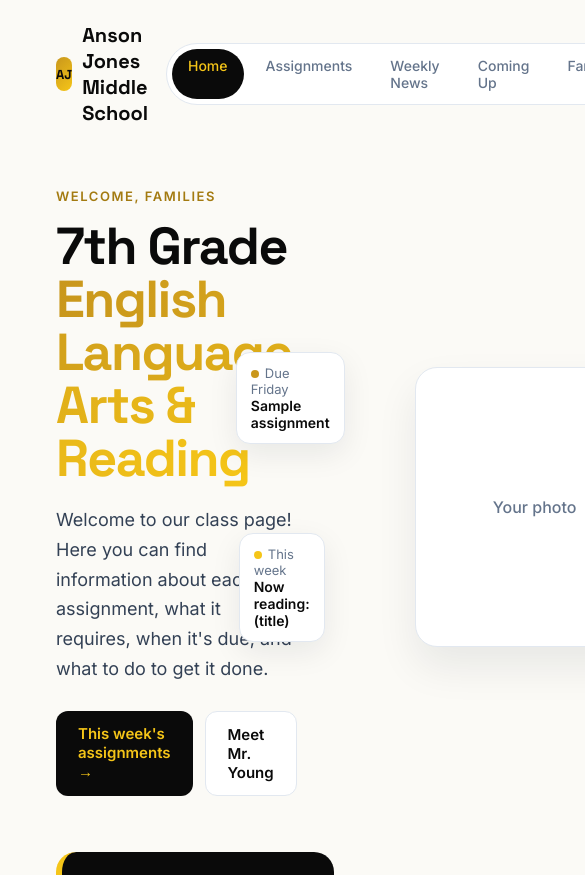
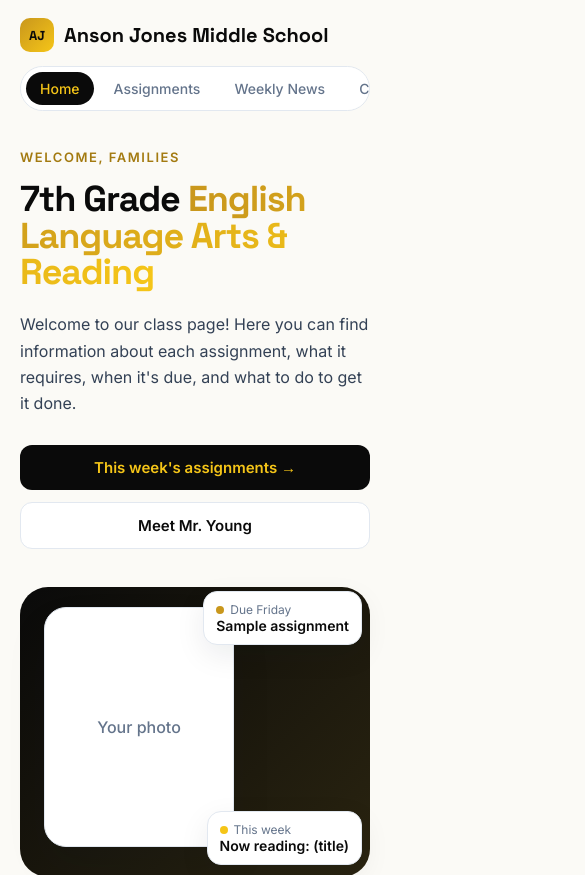
Before and after one commit to roderekyoung/mr-young-class, a plain HTML site: page index.html in a window 390 px wide. Shown: the top 875 px of the page, 585 px wide, since content can reach past the window. Drawn offline with Linux system fonts and the light colour scheme.

Commit message:
Mobile-friendly layout

```diff
--- a/index.html
+++ b/index.html
@@ -33,6 +33,25 @@ h1 .grad{background:linear-gradient(90deg,var(--accent),var(--accent2));-webkit-
 .card h3{font-family:'Space Grotesk';font-size:20px;margin:28px 0 6px}.card p{font-size:14px;line-height:1.55;color:var(--muted)}
 .bar{height:4px;width:36px;border-radius:4px;margin-top:16px}
 footer{padding:20px 56px;border-top:1px solid var(--line);font-size:13px;color:var(--muted);display:flex;justify-content:space-between}
+
+@media (max-width:900px){
+nav{flex-direction:column;align-items:flex-start;gap:14px;padding:18px 20px}
+nav ul{width:100%;overflow-x:auto;white-space:nowrap;-webkit-overflow-scrolling:touch;scrollbar-width:none}
+nav ul::-webkit-scrollbar{display:none}
+nav li{flex:none;padding:8px 14px}
+.hero{grid-template-columns:1fr;gap:28px;padding:20px 20px 32px}
+h1{font-size:36px!important}
+.hero p{font-size:16px}
+.btns{flex-direction:column}.btn{text-align:center}
+.visual{height:300px;max-width:380px;width:100%;margin:0 auto}
+.blob{inset:10px 0 0 0}
+.photo{left:24px;top:30px;width:190px;height:240px}
+.chip{font-size:12px;padding:10px 12px}.c1{right:8px;top:14px}.c2{right:8px;bottom:12px}
+.notice{margin:0 20px;flex-direction:column;align-items:flex-start;gap:14px;padding:22px}
+.grid{grid-template-columns:1fr 1fr;padding:20px}
+footer{flex-direction:column;gap:6px;padding:20px;text-align:center}
+}
+@media (max-width:520px){.grid{grid-template-columns:1fr}.card h3{margin-top:14px}}
 </style></head><body>
 <nav><div class="logo"><div class="mark">AJ</div>Anson Jones Middle School</div>
 <ul><li class="on">Home</li><li>Assignments</li><li>Weekly News</li><li>Coming Up</li><li>Families</li></ul></nav>
```
